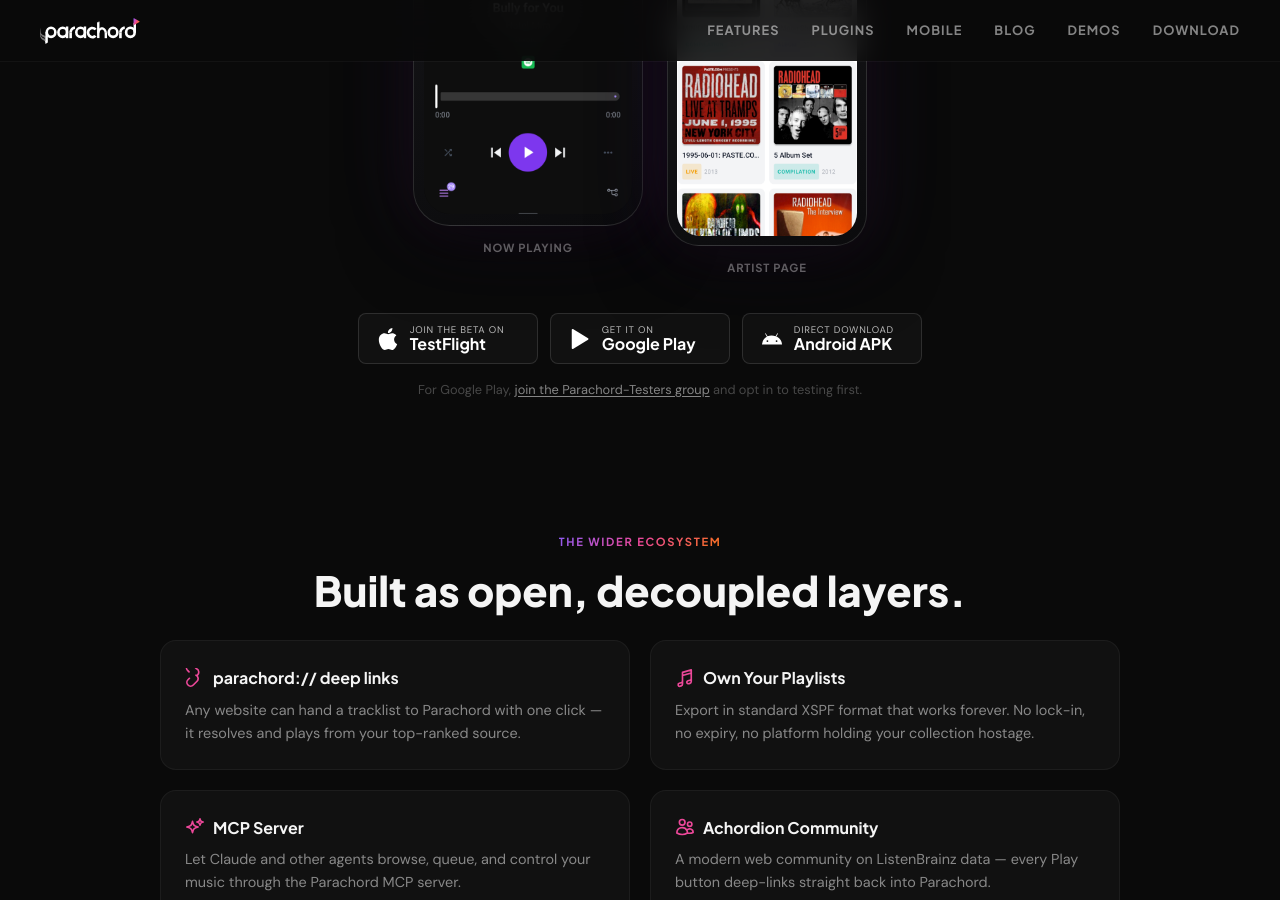
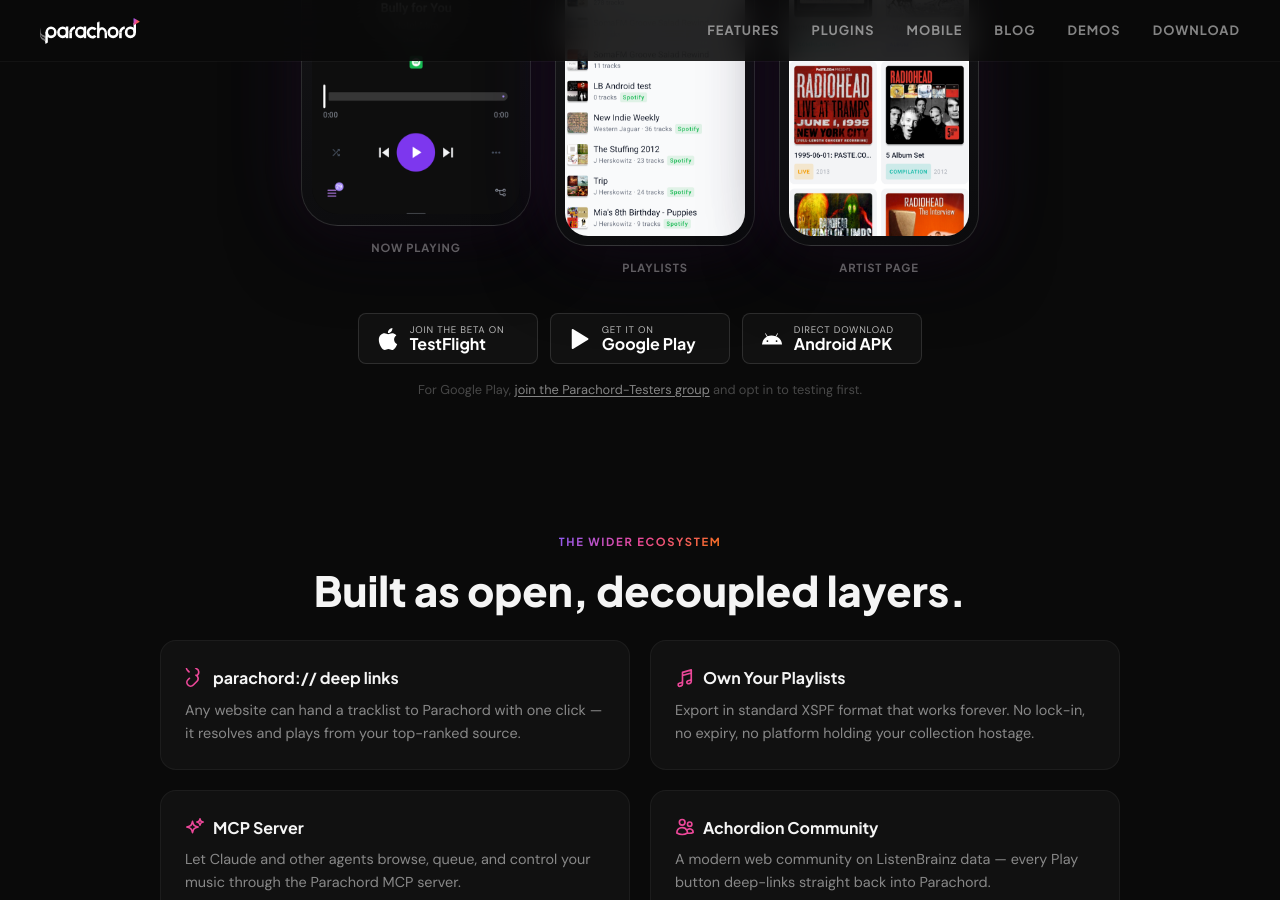
Before and after one commit to Parachord/parachord-website, a Jekyll site: the page index.html, which Jekyll copies as it is, in a window 1280 px wide and 900 px high, scrolled down 5724 px. Built offline with Jekyll 4.4.1, drawn with Linux system fonts in a browser that asks for light colours; comment, search, counter and statistics services are not loaded.

Commit message:
Mobile section: add a Playlists phone mock after Now Playing
Screenshot from Parachord/parachord-mobile, cropped to phone aspect and
downscaled to 600px like the others. The row is now Now Playing /
Playlists / Artist Page.

Co-Authored-By: Claude Fable 5.1 <noreply@anthropic.com>

```diff
--- a/index.html
+++ b/index.html
@@ -1045,6 +1045,7 @@
         <p class="lead">Everything Parachord does on your desktop, now on your phone: play from every source, see what friends are spinning, and take your whole library anywhere. The Android beta is on Google Play; the iOS beta is on TestFlight.</p>
         <div class="pc-mobile-phones">
             <div class="phone mid"><div class="device" style="--w:230px"><div class="device-screen"><img src="assets/screenshots/android/now-playing.png" alt="Now Playing" loading="lazy"></div></div><span class="cap">Now Playing</span></div>
+            <div class="phone"><div class="device" style="--w:200px"><div class="device-screen"><img src="assets/screenshots/android/playlists.png" alt="Playlists" loading="lazy"></div></div><span class="cap">Playlists</span></div>
             <div class="phone"><div class="device" style="--w:200px"><div class="device-screen"><img src="assets/screenshots/android/artist.png" alt="Artist Page" loading="lazy"></div></div><span class="cap">Artist Page</span></div>
         </div>
         <div class="pc-mobile-badges">
```
Also changed, not shown: assets/screenshots/android/playlists.png (added).
